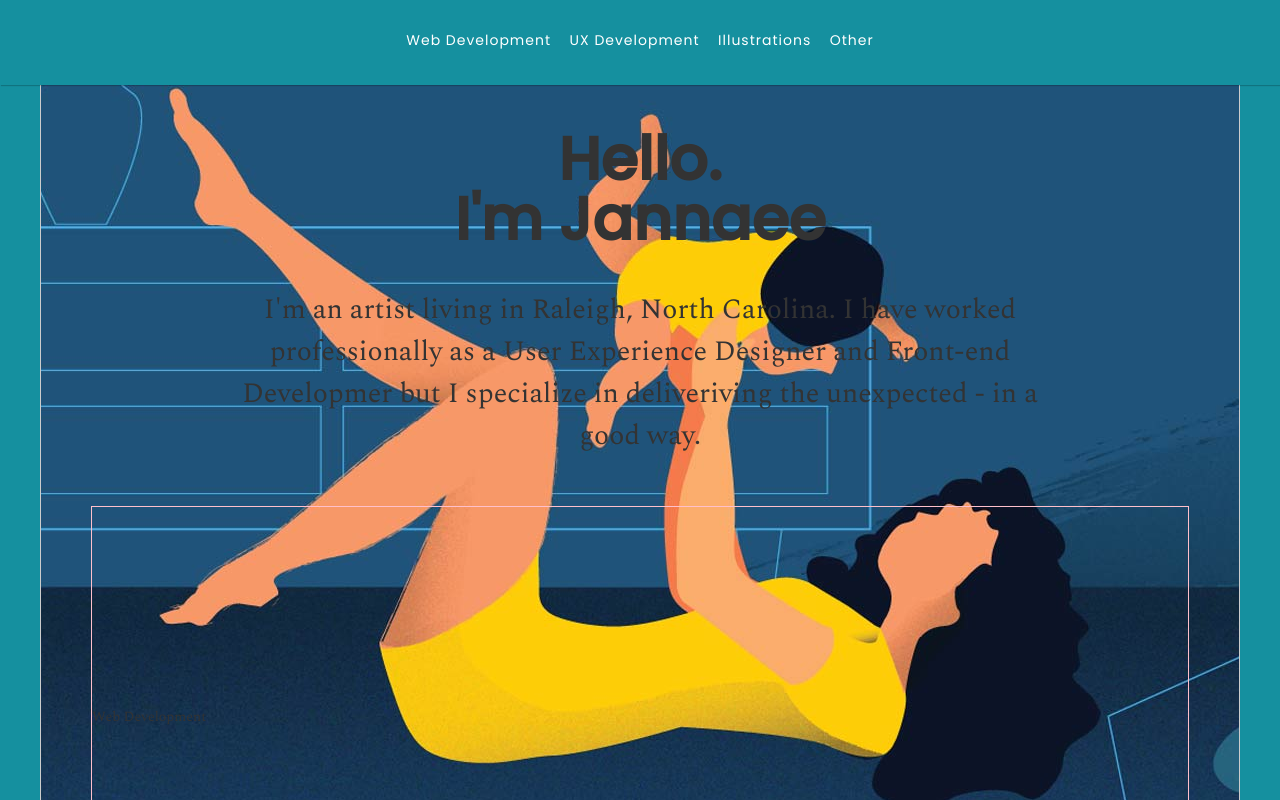
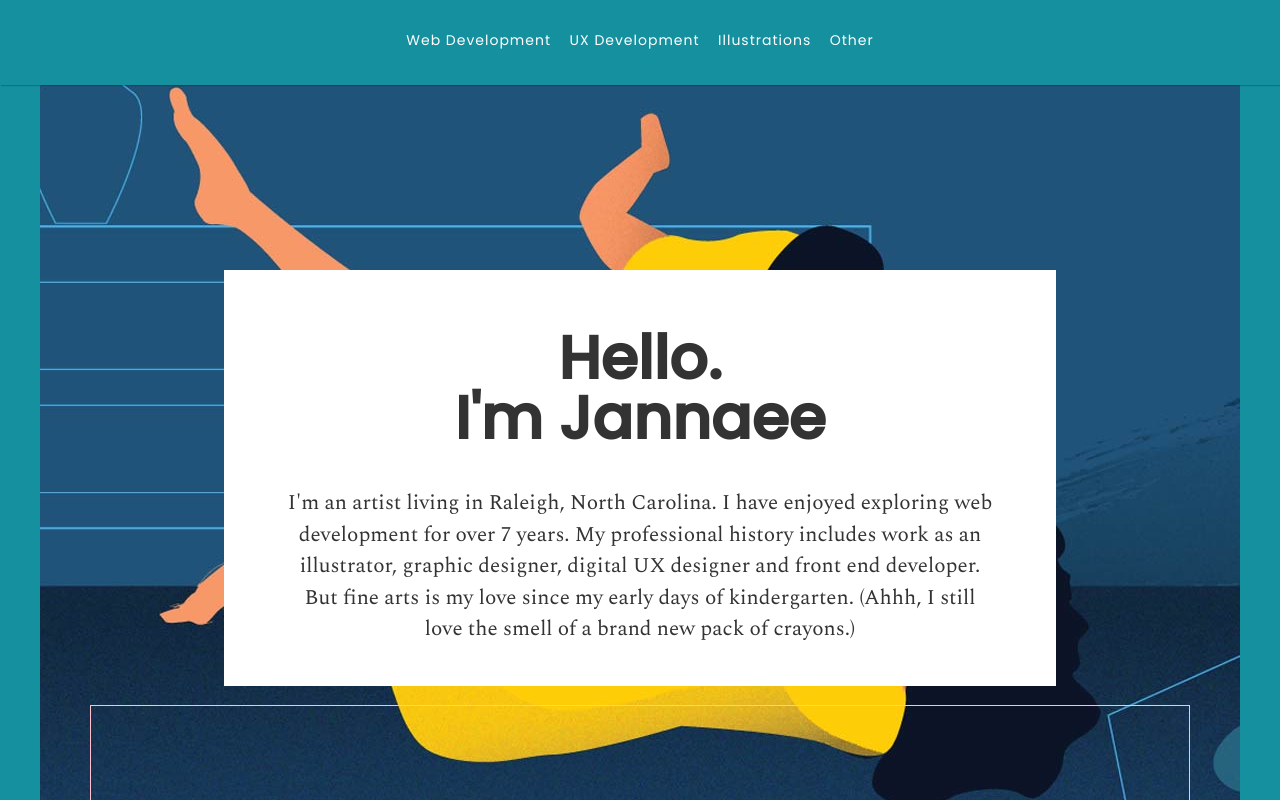
Before and after one commit to jannaee/jannaee.github.io, a plain HTML site: page index.html in a window 1280 px wide. Shown: the top 800 px of the page. Drawn offline with nearby package versions, Linux system fonts and the light colour scheme.

Commit message:
refactor: Updating some language

```diff
--- a/css/main.css
+++ b/css/main.css
@@ -17,7 +17,6 @@ body {
     padding: 50px;
     display: grid;
     grid-template-rows: 1fr auto;
-    border: 1px solid #ccc;
     border-radius: 2px;
     margin: 20px 40px 40px 40px;
     max-width: 100%;
@@ -131,11 +130,10 @@ header {
 }
 
 .intro  {
-    margin: auto;
-    max-width: 70vw;
-    height: 80vh;
-    padding: 18px 20px;
-
+    max-width: 65vw;
+    margin: 200px auto;
+    padding: 18px 60px 40px 60px;
+    background-color: #fff;
 }
 
 h1 {
@@ -151,7 +149,7 @@ h2 {
 }
 
 p {
-    font-size: 2em;
+    font-size: 1.5em;
     line-height: 1.5em;
     margin: auto;
     color: #333333;
--- a/index.html
+++ b/index.html
@@ -37,7 +37,8 @@
             <div class="intro">
                 <h1>Hello.<br/>
                 I'm Jannaee</h1>
-                <p>I'm an artist living in Raleigh, North Carolina. I have worked professionally as a User Experience Designer and Front-end Developmer but I specialize in deliveriving the unexpected - in a good way.</p>
+                <p>I'm an artist living in Raleigh, North Carolina. I have enjoyed exploring web development for over 7 years. My professional history includes work as an illustrator, graphic designer, digital UX designer and front end developer.
+                    But fine arts is my love since my early days of kindergarten. (Ahhh, I still love the smell of a brand new pack of crayons.)</p>
             </div>
         </header>
 
```
